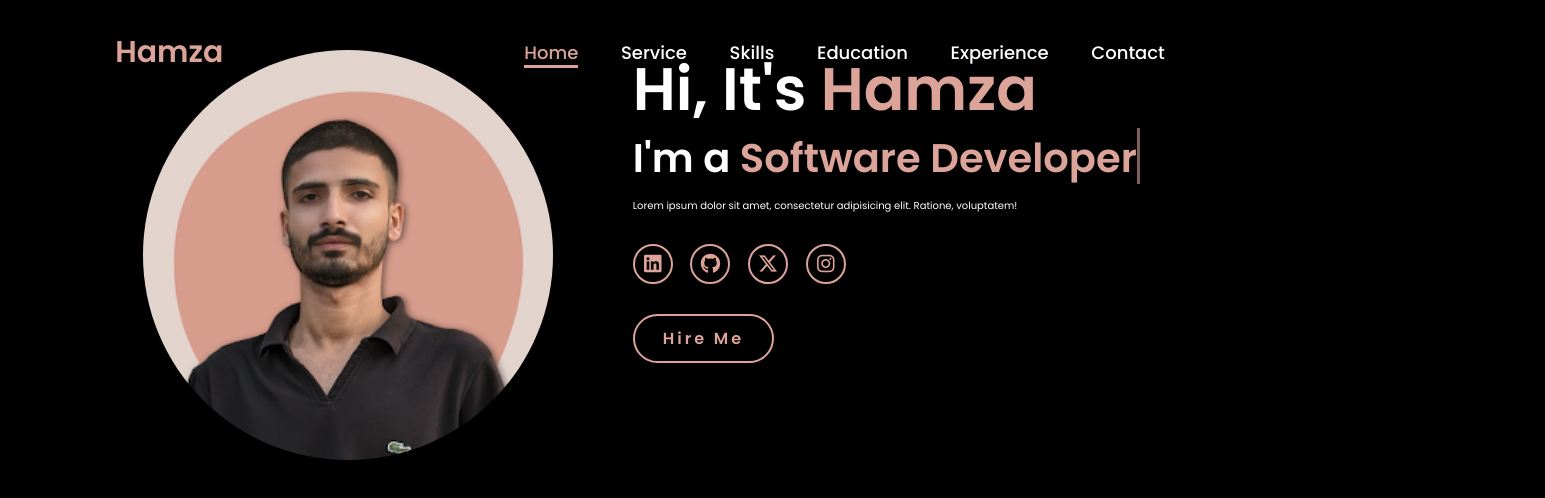
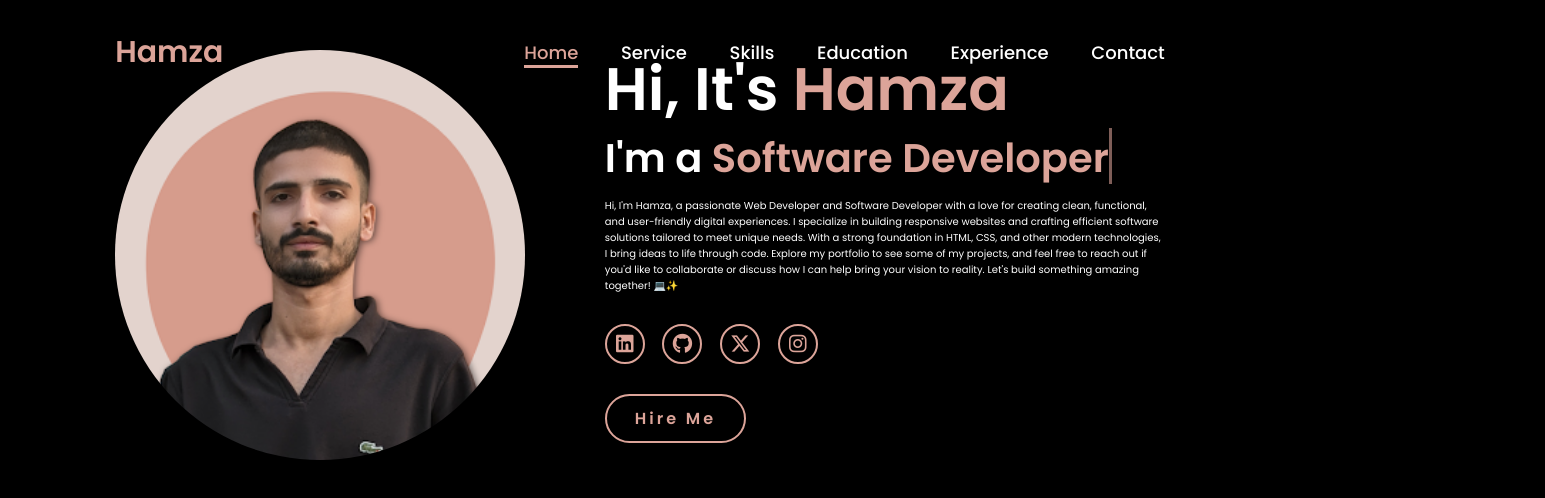
Before and after one commit to hamzamagsi/Hamza-Magsi, a plain HTML site: page index.html in a window 1280 px wide. Shown: the whole page, 1545 px wide, since content can reach past the window. Drawn offline with Linux system fonts and the light colour scheme.

Commit message:
Updated website content

```diff
--- a/index.html
+++ b/index.html
@@ -27,7 +27,7 @@
         <div class="home-content">
             <h1>Hi, It's <span>Hamza</span></h1>
             <h3 class="typing-text">I'm a <span></span></h3>
-            <p>Lorem ipsum dolor sit amet, consectetur adipisicing elit. Ratione, voluptatem!</p>
+            <p>Hi, I'm Hamza, a passionate Web Developer and Software Developer with a love for creating clean, functional, and user-friendly digital experiences. I specialize in building responsive websites and crafting efficient software solutions tailored to meet unique needs. With a strong foundation in HTML, CSS, and other modern technologies, I bring ideas to life through code. Explore my portfolio to see some of my projects, and feel free to reach out if you'd like to collaborate or discuss how I can help bring your vision to reality. Let's build something amazing together! 💻✨</p>
             <div class="social-icons">
                 <a href="#"><i class="fa-brands fa-linkedin"></i></a>
                 <a href="#"><i class="fa-brands fa-github"></i></a>
```
